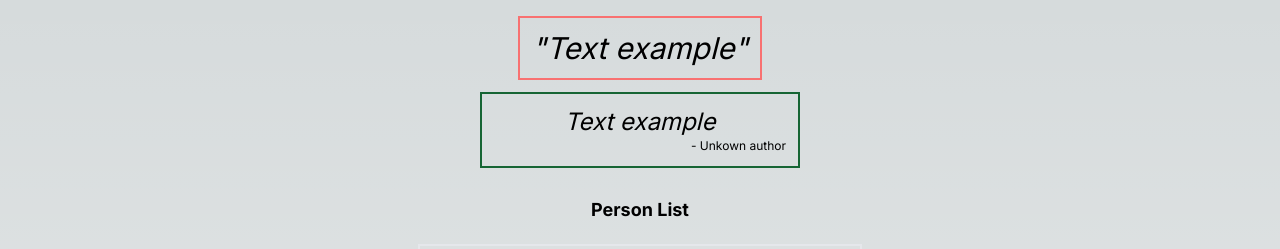
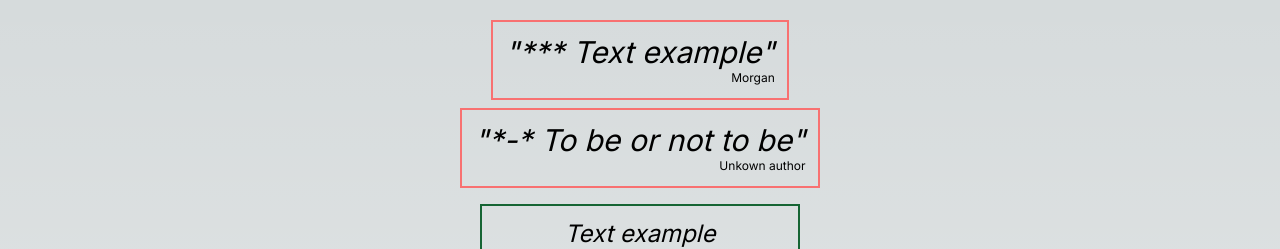
Before and after one commit to mspdl/reactjs-first_project, a Next.js app: page / in a window 1280 px wide. Shown: the top 249 px of the page. Built offline with nearby package versions, Linux system fonts and the light colour scheme.

Commit message:
Conditional Rendering

```diff
--- a/src/app/page.tsx
+++ b/src/app/page.tsx
@@ -5,10 +5,13 @@ import PersonList from "../components/PersonList";
 const Page = () => {
   return (
     <div className="flex flex-col items-center max-w-7xl mt-4">
-      <Card>Text example</Card>
+      <Card phrase="Text example" author="Morgan">
+        ***
+      </Card>
+      <Card phrase="To be or not to be">*-*</Card>
       <AdvancedCard>
         <>
-          <h3 className="text-2xl italic text-center" >Text example</h3>
+          <h3 className="text-2xl italic text-center">Text example</h3>
           <p className="text-xs text-right">- Unkown author</p>
         </>
       </AdvancedCard>
--- a/src/components/SimpleCard.tsx
+++ b/src/components/SimpleCard.tsx
@@ -1,11 +1,16 @@
 type SimpleCardProps = {
   children: string;
+  phrase: string;
+  author?: string;
 };
 
-export const Card = ({ children }: SimpleCardProps) => {
+export const Card = ({ children, phrase, author }: SimpleCardProps) => {
   return (
-    <div className="border-2 border-red-400 p-3 text-3xl">
-      <p className="italic">"{children}"</p>
+    <div className="border-2 border-red-400 p-3 text-3xl m-1">
+      <p className="italic">
+        "{children} {phrase}"
+      </p>
+      <p className="text-xs text-right">{author ?? "Unkown author"}</p>
     </div>
   );
 };
```
